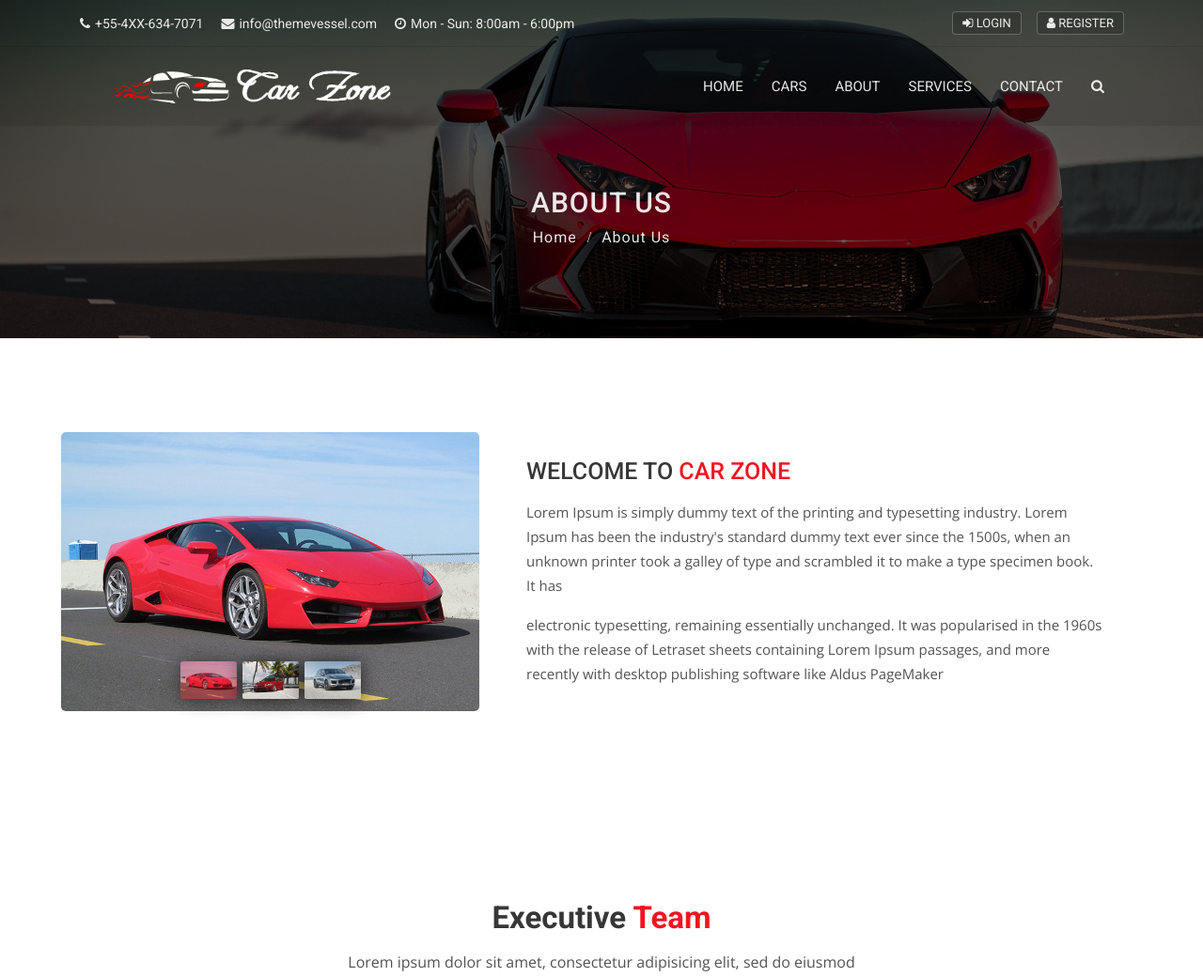
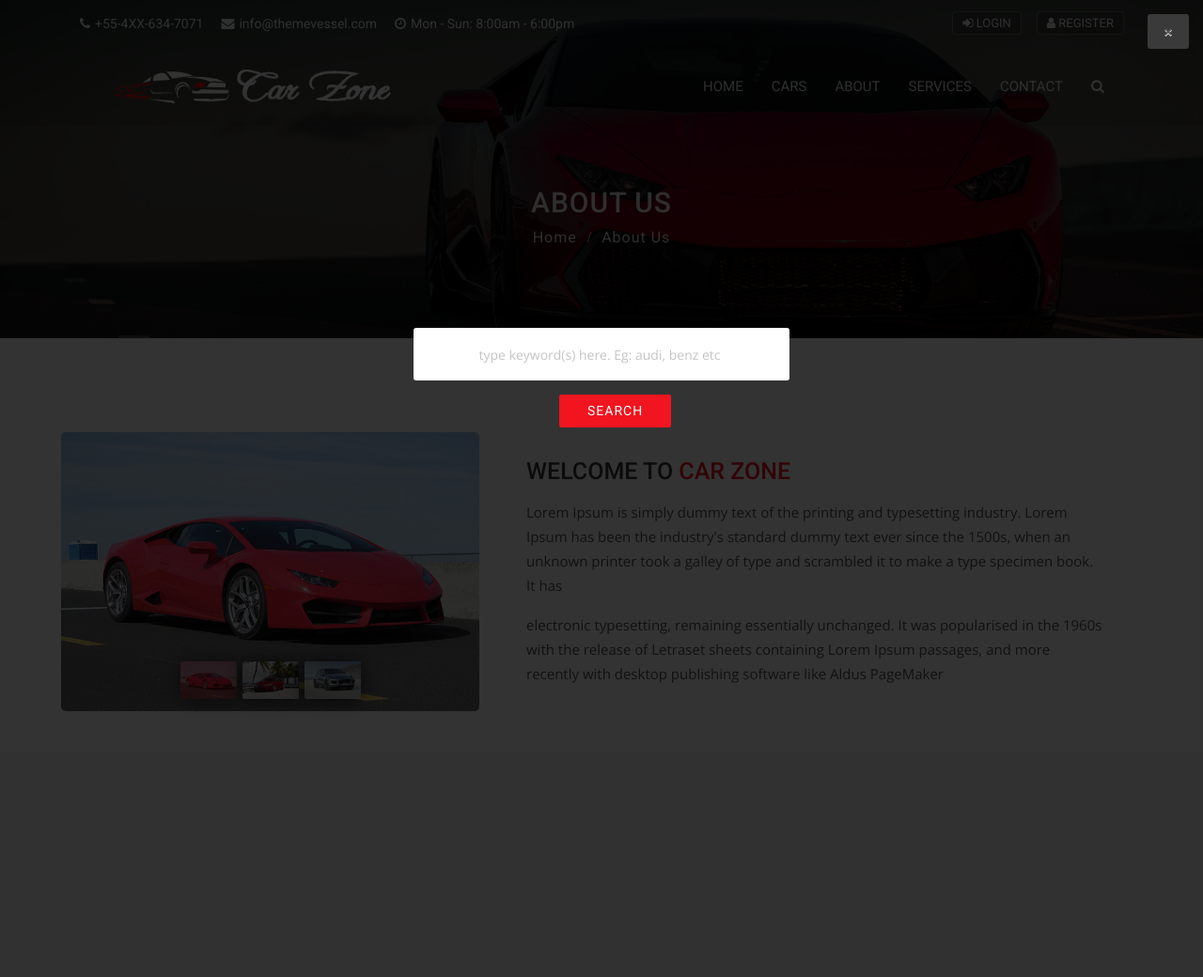
Before and after one commit to luisSantamariaCOL/carzone-djangoproject, a Django app: page /about in a window 1280 px wide, after a click that opens the changed part. Shown: the top 1040 px of the page at 94% size. After the commit the page ends 757 px from the top, so only its background shows below. Run offline with Django 3.2, Linux system fonts and the light colour scheme; some libraries are stand-ins or nearby versions.

Commit message:
Full Page Search functionality pasted in base.html

```diff
--- a/templates/base.html
+++ b/templates/base.html
@@ -54,6 +54,15 @@
 
 {% endblock %}
 
+<!-- Full Page Search -->
+<div id="full-page-search">
+    <button type="button" class="close">×</button>
+    <form action="https://storage.googleapis.com/theme-vessel/carhouse/index.html#" class="search-header">
+        <input type="search" value="" placeholder="type keyword(s) here. Eg: audi, benz etc" />
+        <button type="submit" class="btn btn-sm button-theme">Search</button>
+    </form>
+</div>
+
 {% include 'includes/footer.html' %}
 
 <script src="{% static 'js/jquery-2.2.0.min.js' %}"></script>
```
Also changed, not shown: templates/pages/home.html (+0 -9 lines).
